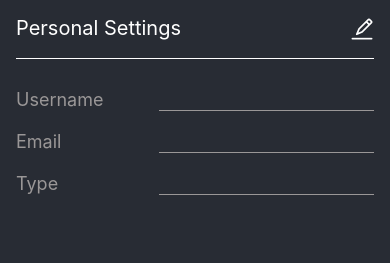
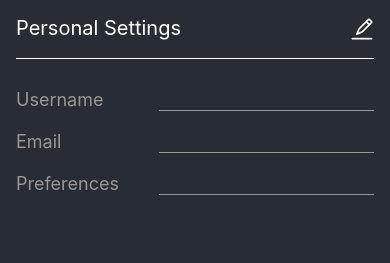
Before and after one commit to stroich/MovieMate, a React Native app: screen /setting in a window 390 px wide. Shown: the top 263 px of the page. Built offline with nearby package versions, Linux system fonts and the light colour scheme; no server answers.

Commit message:
refactor: refactor files

```diff
--- a/src/components/ModalSetting/ModalSetting.tsx
+++ b/src/components/ModalSetting/ModalSetting.tsx
@@ -19,12 +19,7 @@ import {
   rulesForUsername,
 } from './verificationRules';
 import AntDesign from 'react-native-vector-icons/AntDesign';
-
-export type SettingData = {
-  Username: string;
-  Email: string;
-  Type: string;
-};
+import {PersonalSettingsType as SettingData} from '../../types/settingType';
 
 type ModalSettingsProps = {
   visible: boolean;
@@ -42,7 +37,7 @@ function ModalSettings({visible, onSubmit, onCloseModal}: ModalSettingsProps) {
     defaultValues: {
       Username: '',
       Email: '',
-      Type: '',
+      Preferences: '',
     },
   });
 
@@ -76,8 +71,8 @@ function ModalSettings({visible, onSubmit, onCloseModal}: ModalSettingsProps) {
         />
         <Input
           control={control}
-          name="Type"
-          errors={errors.Type}
+          name="Preferences"
+          errors={errors.Preferences}
           rules={rulesForType}
         />
         <Button
--- a/src/components/ModalSetting/component/Input.tsx
+++ b/src/components/ModalSetting/component/Input.tsx
@@ -7,7 +7,7 @@ import {
   FieldErrors,
   RegisterOptions,
 } from 'react-hook-form';
-import {SettingData} from '../ModalSetting';
+import {PersonalSettingsType as SettingData} from '../../../types/settingType';
 
 type InputProps = {
   control: Control<SettingData, any>;
--- a/src/components/PersonalSettings/PersonalSettings.tsx
+++ b/src/components/PersonalSettings/PersonalSettings.tsx
@@ -13,7 +13,7 @@ function PersonalSetting() {
     useState<PersonalSettingsType>({
       Username: '',
       Email: '',
-      Type: '',
+      Preferences: '',
     });
 
   const changeVisible = () => {
--- a/src/types/settingType.ts
+++ b/src/types/settingType.ts
@@ -1,5 +1,5 @@
 export type PersonalSettingsType = {
   Username: string;
   Email: string;
-  Type: string;
+  Preferences: string;
 };
```
